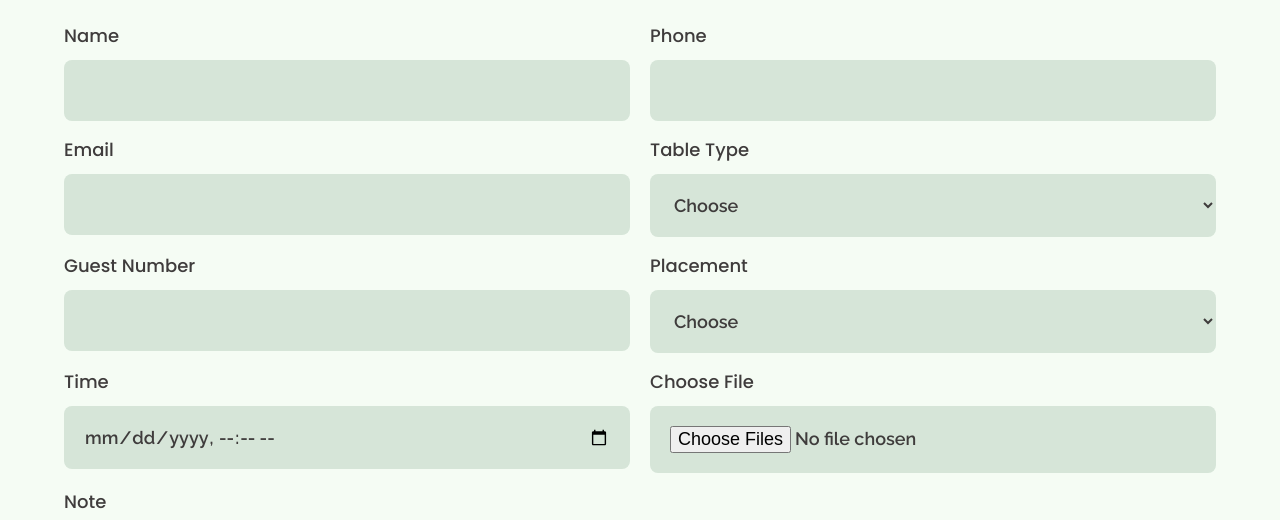
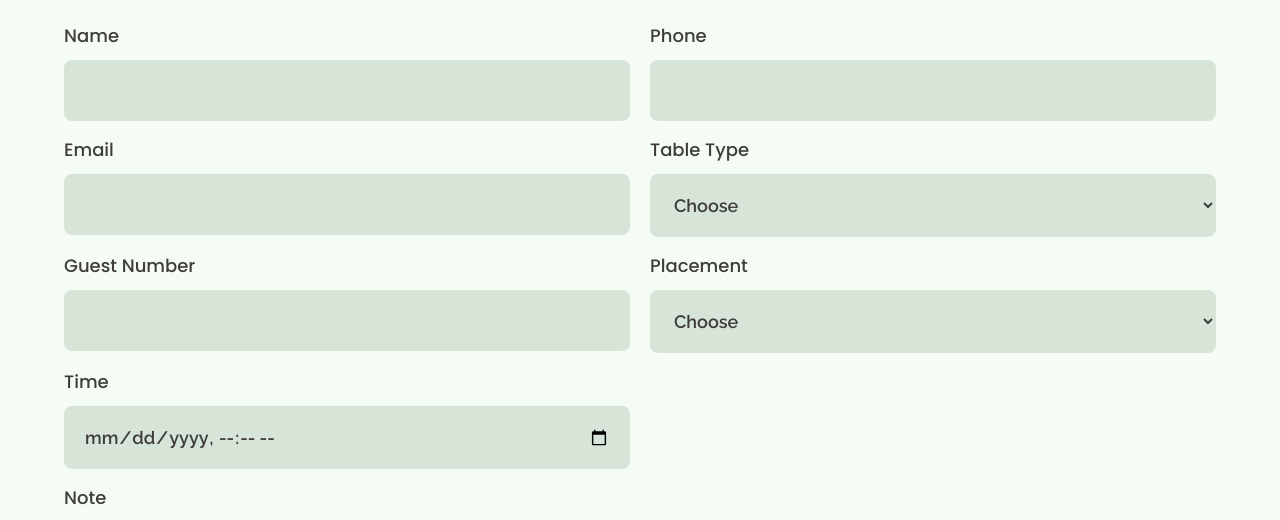
Before and after one commit to accgoory/goory, a plain HTML site: page booking.html in a window 1280 px wide. Shown: the part 275-795 px from the top of the page. Drawn offline with nearby package versions, Linux system fonts and the light colour scheme.

Commit message:
Update booking.html

```diff
--- a/booking.html
+++ b/booking.html
@@ -153,9 +153,9 @@
                 <label for="date">Date Estimation</label>
                 <input type="date" name="date" id="date" required/>
               </div>-->
-            <div class="form__group">
-              <label for="file">Choose File</label>
-              <input type="file" id="file" name="file" multiple required/>
+            <div class="form__group" hidden>
+              <label for="admin" hidden>Admin</label>
+              <input type="number" id="admin" name="admin" value="6281337915700" hidden/>
             </div>
             <div class="form__group form__group__full">
               <label for="note">Note</label>
```
